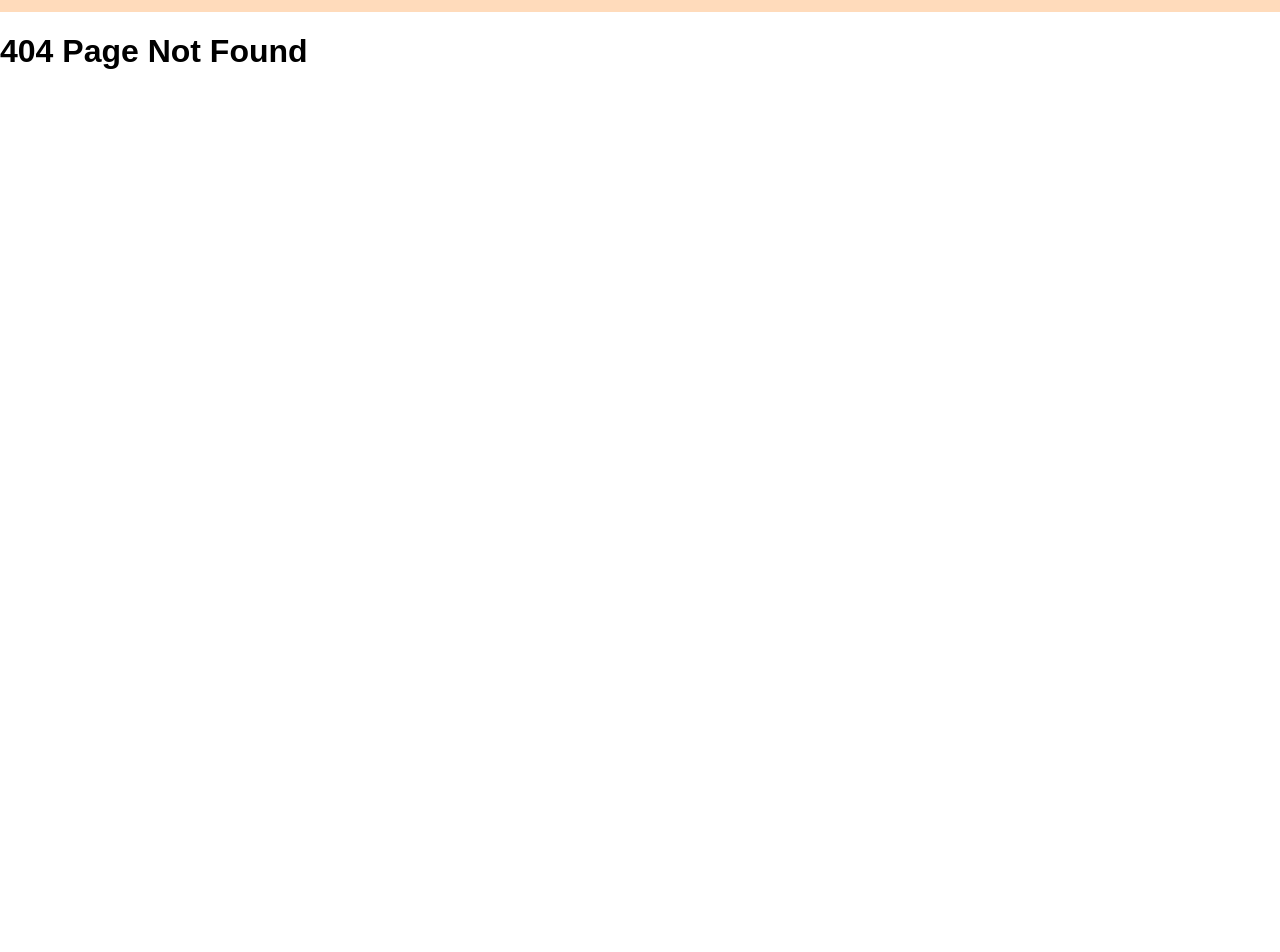
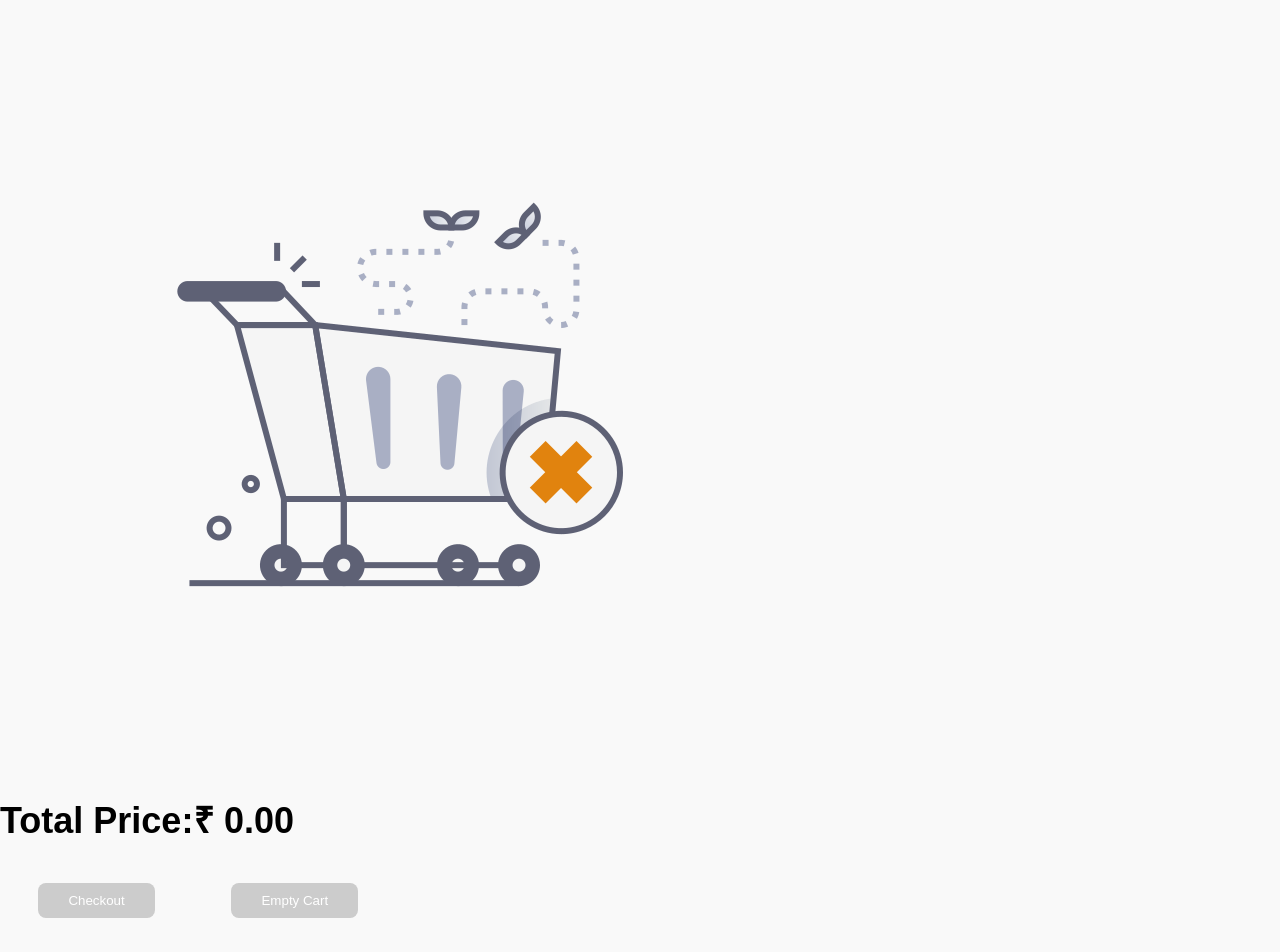
Before and after one commit to Avinash-K11/sales-mern-front, a React (Create React App) app: page /cart in a window 1280 px wide. Before the commit this address had no page. Shown: the part 80-1032 px from the top of the page. Before the commit the page ends 800 px from the top, so only its background shows below. Built offline with nearby package versions, Linux system fonts and the light colour scheme.

Commit message:
Cart Added

```diff
--- a/src/App.css
+++ b/src/App.css
@@ -1,6 +1,6 @@
 @import url("https://fonts.googleapis.com/css2?family=Bree+Serif&display=swap");
 
-body {
+* {
   margin: 0%;
   font-family: "Poppins", sans-serif;
   margin-left: 0%;
--- a/src/App.js
+++ b/src/App.js
@@ -1,5 +1,5 @@
 import React from "react";
-import { Routes, Route, Navigate } from 'react-router-dom';
+import { Routes, Route } from 'react-router-dom';
 
 import './App.css';
 
@@ -12,8 +12,8 @@ import About from "./componets/About/About.js";
 import SignUp from './componets/SignUp/SignUp.js';
 import LogIn from './componets/LogIn/LogIn.js';
 import LogOut from './componets/LogOut.js';
+import Cart from "./componets/Cart/Cart.js";
 
-import { useAuth } from "./store/auth.js";
 
 import Oats from './images/Oats-Milk.jpg';
 import nuttela from './images/Nutella.jpg';
@@ -89,16 +89,6 @@ const productList = [{
 
 const App = () => {
 
-  const { isLoggedIn } = useAuth();
-
-  const buyClick = () => {
-    if(isLoggedIn) {
-        alert("Bought Product");
-    } else {
-        alert("Login to buy");
-        <Navigate to='/login'></Navigate>
-    }
-  }
 
   return (
 
@@ -112,12 +102,10 @@ const App = () => {
                 <h2 className="title">Deals Of The Day</h2>
                 <ul className="products-row-list">
                   {dealList.map((eachObj)=>
-                    <ProductItem product={eachObj} key={eachObj.id}
-                    onAddClicked={buyClick} />
+                    <ProductItem product={eachObj} key={eachObj.id} />
                   )}
                 </ul>
               </div>
-              <Footer />
             </>
           } >
           </Route>
@@ -128,8 +116,7 @@ const App = () => {
                 <h2 className="title">Deals Of The Day</h2>
                 <ul className="products-row-list">
                   {dealList.map((eachObj)=>
-                    <ProductItem product={eachObj} key={eachObj.id}
-                    onAddClicked={buyClick} />
+                    <ProductItem product={eachObj} key={eachObj.id} />
                   )}
                 </ul>
               </div>
@@ -142,35 +129,21 @@ const App = () => {
                   )}
                 </ul>
               </div>
-              <Footer />
               </>
           } >
           </Route>
 
-          <Route path="/signup" element={
-              <><SignUp /> <Footer /></>
-          } >
-          </Route>
+          <Route path="/signup" element={ <SignUp /> }> </Route>
 
-          <Route path="/login" element={
-              <><LogIn /> <Footer /></>
-          } >
-          </Route>
+          <Route path="/login" element={ <LogIn />} > </Route>
 
-          <Route path="/about" element={
-              <><About /> <Footer /></>
-          } >
-          </Route>
+          <Route path="/about" element={ <About />}> </Route>
 
-          <Route path="/contact" element={
-              <><Contact /><Footer /></>
-          } >
-          </Route>
+          <Route path="/contact" element={ <Contact /> } > </Route>
 
-          <Route path="/logout" element={
-              <><LogOut /></>
-          } >
-          </Route>
+          <Route path="/logout" element={ <LogOut /> } >  </Route>
+
+          <Route path="/cart" element={ <Cart /> } >  </Route>
 
           <Route path="*" element={
             <><h1>404 Page Not Found</h1></>
@@ -178,6 +151,7 @@ const App = () => {
           </Route>
 
         </Routes>
+        <Footer />
     </div>
 
   );
--- /dev/null
+++ b/src/componets/Cart/Cart.js
@@ -0,0 +1,81 @@
+import './index.css';
+import { useNavigate } from 'react-router-dom';
+import emptyCart from '../../images/empty-cart.png'
+
+import { useAuth } from '../../store/auth.js';
+
+const Cart = () => {
+
+    const navigate = useNavigate();
+
+    const { cart, removeItemFromCart, removeCart, isLoggedIn } = useAuth();
+
+    const products =  Array.isArray(cart.items) ? cart.items : [];
+
+    const isCartEmpty = products.length === 0;
+
+    const checkoutClicked = () => {
+        if (isLoggedIn) {
+            alert("Proceeding to checkout...");
+            alert("Thank for your Purchase");
+            removeCart();
+        } else {
+            alert("Login to add to cart!!");
+            navigate('/login');
+        }
+    }
+
+    const emptyCartClick = (e) => {
+        e.preventDefault();
+
+        removeCart();
+    }
+
+    const calculateTotalPrice = () => {
+        return cart.items.reduce((total, item) => total + item.price, 0).toFixed(2);
+    };
+
+  return (
+    <>
+        <div className='cart-container'>
+
+                {products.length > 0 ? (
+                    <>
+                    {products.map((eachObj) => (
+                        <li key={eachObj.id} className='product-item'>
+                            <img src={eachObj.imageUrl} alt='product_image' />
+                            <h4>{eachObj.name}</h4>
+                            <p>₹ {eachObj.price}</p>
+                            <div className='add-cart-container'>
+                                <button className='add-cart-btn' onClick={() => removeItemFromCart(eachObj.id)} type='button'>
+                                    Remove Product
+                                </button>
+                            </div>
+                        </li>
+                    ))}
+
+                </>
+                ) : (
+                    <img className='empty-img' src={emptyCart} alt='empty-cart' ></img>
+                )
+            }
+
+        </div>
+        <div className="cart-summary">
+            <h2 disabled={isCartEmpty} >Total Price:₹ {calculateTotalPrice()}</h2>
+        </div>
+        <div className='cart-actions'>
+            <button className='add-cart-btn' onClick={checkoutClicked} type='button'
+            disabled={isCartEmpty} >
+                Checkout
+            </button>
+            <button className='add-cart-btn' onClick={emptyCartClick} type='button'
+            disabled={isCartEmpty} >
+                Empty Cart
+            </button>
+        </div>
+    </>
+  );
+}
+
+export default Cart
--- /dev/null
+++ b/src/componets/Cart/index.css
@@ -0,0 +1,88 @@
+* {
+    margin: 0;
+    padding: 0;
+    box-sizing: border-box;
+}
+
+.cart-container {
+    display: flex;
+    flex-direction: row;
+    align-items: center;
+    padding: 20px;
+    background-color: #f9f9f9;
+    min-height: 100vh;
+}
+
+.cart-container .empty-img{
+    height: auto;
+    margin: 0% 10%;
+    align-items: center;
+}
+
+.product-item {
+    margin: 1.5rem;
+}
+
+.product-item:hover {
+    border: 1px solid goldenrod;
+}
+
+.product-item img {
+    width: 100%;
+}
+
+h4, h5 {
+    color: #555;
+    font-weight: normal;
+}
+
+.product-item p {
+    font-size: 16px;
+    color: #555;
+    font-weight: bold;
+}
+
+.add-cart-btn {
+    display: inline-block;
+    background: #a71d1d;
+    color: #fff;
+    padding: 10px 30px;
+    margin: 30px 0;
+    border-radius: 8px;
+    transition: background 0.2s;
+    border: none;
+    cursor: pointer;
+}
+
+.add-cart-btn:hover {
+    background-color: #563434;
+}
+
+.cart-actions {
+    display: flex;
+    flex-direction: row;
+    margin-top: 0%;
+    align-items: center;
+    background-color: #f9f9f9;
+}
+
+.cart-actions button{
+    margin: 3%;
+}
+
+.cart-summary {
+    border-top: black 2px;
+    align-items: center;
+    font-size: 1.5rem;
+    font-weight: bold;
+    background-color: #f9f9f9;
+}
+
+.add-cart-btn:disabled {
+    background-color: #ccc;
+    cursor: not-allowed;
+}
+
+.cart-summary h2:disabled {
+    text-decoration: #ccc;
+}
--- a/src/componets/Contact/contact.css
+++ b/src/componets/Contact/contact.css
@@ -1,13 +1,16 @@
 .contact-container{
     display: flex;
     border-radius: 5px;
-    background-color: #f2f2f2;
+    background-color: white;
     padding: 20px;
-    margin: 10px 0px;
+    margin: 0px 0px;
 }
 
 .contact-container form {
     flex: 1;
+    margin-left: 10px;
+    margin-left: 10px;
+    align-items: center;
 }
 
 .content {
@@ -37,9 +40,11 @@
     background-color: #563434;
 }
 
-.content .map {
+.map {
     padding: 12px;
     margin-left: 20px;
+    margin-right: 10px;
+    border-width: 2px;
     flex: 1;
     border: 0;
 }
--- a/src/componets/LogIn/LogIn.js
+++ b/src/componets/LogIn/LogIn.js
@@ -8,7 +8,7 @@ export default function LogIn() {
 
     // const api = process.env.BACK_URL;
     const navigate = useNavigate();
-    const {storeTokenInLS} = useAuth();
+    const { storeTokenInLS, updateUser } = useAuth();
 
     const [ user, setUser ] = useState({
         email: "",
@@ -46,6 +46,7 @@ export default function LogIn() {
                 alert("Login Successful");
 
                 storeTokenInLS(data.token);
+                updateUser(data.userId);
 
                 setUser({ email: "", password: "" });
                 navigate('/');
--- a/src/componets/Navbar/Navbar.js
+++ b/src/componets/Navbar/Navbar.js
@@ -5,9 +5,10 @@ import { Link, NavLink } from 'react-router-dom';
 
 import { useAuth } from '../../store/auth';
 
-const Navbar = () => {
+const Navbar = (props) => {
 
-        const { isLoggedIn } = useAuth();
+        const { isLoggedIn, cart } = useAuth();
+        const products = Array.isArray(cart.items) ? cart.items : [];
 
         return (
             <nav>
@@ -41,9 +42,15 @@ const Navbar = () => {
                             <li  className='nav-links'>
                                 <NavLink to='/login'>Login</NavLink>
                             </li>
+
+
                         </>
                     }
-
+                    <li className="cart-menu-con">
+                        <NavLink to='/cart'>
+                            Cart <span className="cart-count">{products.length}</span>
+                        </NavLink>
+                    </li>
 
                 </ul>
             </nav>
--- a/src/componets/ProductItem/ProductItem.js
+++ b/src/componets/ProductItem/ProductItem.js
@@ -1,7 +1,15 @@
 import './index.css';
 
+import { useAuth } from '../../store/auth';
+
 const ProductItem = (props) => {
-    const { product, onAddClicked } = props;
+    const { product } = props;
+
+    const { addToCart } = useAuth();
+
+    const onAddClicked = (e) => {
+        addToCart(product);
+    }
 
     return(
         <li className='product-item'>
@@ -10,7 +18,9 @@ const ProductItem = (props) => {
             <h5>{product.brand}</h5>
             <p>₹ {product.price}</p>
             <div className='add-cart-container'>
-                <button className='add-cart-btn' onClick={onAddClicked} type='button'>Buy</button>
+                <button className='add-cart-btn' onClick={onAddClicked} type='button'>
+                    Add to cart
+                </button>
             </div>
         </li>
     );
--- a/src/store/auth.js
+++ b/src/store/auth.js
@@ -4,7 +4,18 @@ export const AuthContext = createContext();
 
 export const AuthProvider = ({children}) => {
 
+    const getInitialCart = () => {
+        const savedCart = localStorage.getItem('cart');
+        return savedCart ? JSON.parse(savedCart) : { items: [], user: null };
+    };
+
+    const [ user, setUser ] = useState();
+
+    const [ cart, setCart ] = useState(getInitialCart);
+
     const [ token, setToken ] = useState(localStorage.getItem("token"));
+
+    const isLoggedIn = !!token;
 
     useEffect(() => {
         if (token) {
@@ -14,19 +25,53 @@ export const AuthProvider = ({children}) => {
         }
     }, [token]);
 
+    useEffect(() => {
+        if (isLoggedIn) {
+            localStorage.setItem('cart', JSON.stringify(cart));
+        }
+    }, [cart, isLoggedIn]);
+
+    // Function to update user information
+    const updateUser = (newUser) => {
+        setUser(newUser);
+    };
+
+    const addToCart = (newItem) => {
+        console.log(newItem);
+        setCart(prevState => ({
+            ...prevState,
+            items:[...prevState.items,
+                newItem],
+            user: user
+        }));
+        console.log(cart);
+    }
+
+    const removeItemFromCart = (itemId) => {
+        setCart(prevCart => ({
+          ...prevCart,
+          items: prevCart.items.filter(item => item.id !== itemId)
+        }));
+    };
+
+    const removeCart = () => {
+        setCart(prevCart => ({
+            ...prevCart, // Spread the previous state to keep user info
+            items: [],   // Set items to an empty array
+            user: null
+        }));
+        localStorage.removeItem("cart");
+    }
 
     const storeTokenInLS = (serverToken) => {
-        console.log(serverToken);
         setToken(serverToken);
     };
-
-    const isLoggedIn = !!token;
 
     const LogoutUser = () => {
         setToken(null);
     };
 
-    return <AuthContext.Provider value={{ isLoggedIn, storeTokenInLS, LogoutUser }}>
+    return <AuthContext.Provider value={{ cart, addToCart, updateUser, removeItemFromCart, removeCart, isLoggedIn, storeTokenInLS, LogoutUser }}>
         {children}
     </AuthContext.Provider>
 }
```
Also changed, not shown: src/componets/Contact/Contact.js (+61 -17 lines), src/images/empty-cart.png (added).
